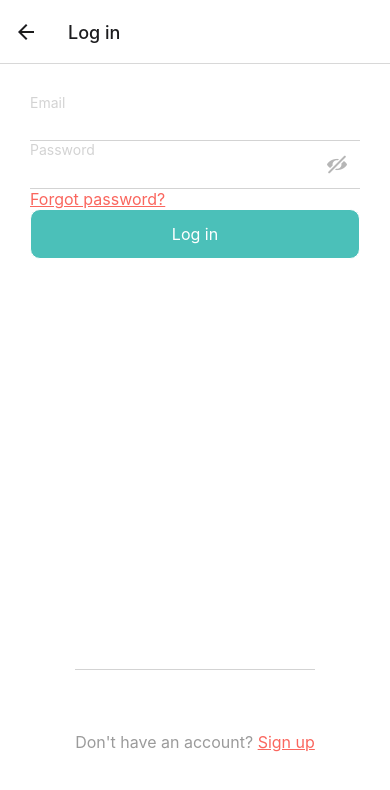
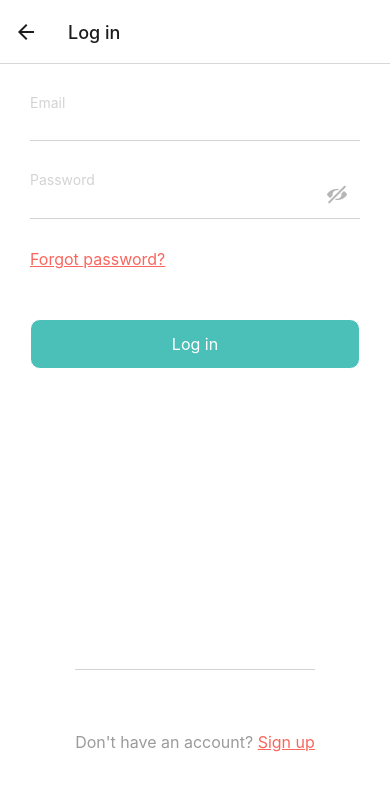
Before and after one commit to alvessteve/donation-mobile-app, a React Native app: screen /Login in a window 390 px wide. Shown: the top 790 px of the page. Built offline with nearby package versions, Linux system fonts and the light colour scheme.

Commit message:
refactor(login screen): refactor styles

```diff
--- a/src/views/design-system/link/Link.tsx
+++ b/src/views/design-system/link/Link.tsx
@@ -1,5 +1,5 @@
 import React, { ReactNode } from 'react';
-import { StyleSheet } from 'react-native';
+import { StyleProp, StyleSheet, TextStyle } from 'react-native';
 import Typography from '../typography/Typography';
 import { useTheme } from '../theme/ThemeContext';
 import { Theme } from '../theme/stylesheet';
@@ -14,15 +14,16 @@ const LinkStyle = (theme : Theme) => StyleSheet.create({
 type LinkType = {
   onPress: () => void
   label: ReactNode
+  style?: StyleProp<TextStyle>
 };
 
-export default function Link({ onPress, label } : LinkType) {
+export default function Link({ onPress, label, style = {} } : LinkType) {
   const theme = useTheme();
   return (
     <Typography
       onPress={onPress}
       type="h2"
-      style={LinkStyle(theme).typo}
+      style={[LinkStyle(theme).typo, style]}
       disabled={false}
     >
       {label}
--- a/src/views/design-system/password/PasswordInput.tsx
+++ b/src/views/design-system/password/PasswordInput.tsx
@@ -1,5 +1,7 @@
 import React, { useState } from 'react';
-import { StyleSheet, View } from 'react-native';
+import {
+  StyleProp, StyleSheet, View, ViewStyle,
+} from 'react-native';
 import Icon from 'react-native-vector-icons/Entypo';
 import Input from '../input/Input';
 import { useTheme } from '../theme/ThemeContext';
@@ -27,14 +29,15 @@ const PasswordInputStyle = (theme: Theme) => StyleSheet.create({
 
 type PasswordInputType = {
   placeholder? : string
+  style?: StyleProp<ViewStyle>
 };
 
-export default function PasswordInput({ placeholder = '' } : PasswordInputType) {
+export default function PasswordInput({ placeholder = '', style = {} } : PasswordInputType) {
   const [showPassword, setShowPassword] = useState<boolean>(true);
 
   const theme = useTheme();
   return (
-    <View style={PasswordInputStyle(theme).container}>
+    <View style={[PasswordInputStyle(theme).container, style]}>
       <Input
         placeholder={placeholder}
         containerStyle={PasswordInputStyle(theme).inputContainer}
--- a/src/views/screens/login/Login.tsx
+++ b/src/views/screens/login/Login.tsx
@@ -1,5 +1,5 @@
 import React, { ReactNode } from 'react';
-import { View } from 'react-native';
+import { StyleSheet, View } from 'react-native';
 import Input from '../../design-system/input/Input';
 import PasswordInput from '../../design-system/password/PasswordInput';
 import { Translation } from '../../../app/i18n/IntlProvider';
@@ -7,28 +7,40 @@ import Link from '../../design-system/link/Link';
 import Button from '../../design-system/button/Button';
 import Typography from '../../design-system/typography/Typography';
 import { useTheme } from '../../design-system/theme/ThemeContext';
+import { Theme } from '../../design-system/theme/stylesheet';
+
+const LoginScreenStyle = (theme: Theme) => StyleSheet.create({
+  container: {
+    backgroundColor: theme.palette.white,
+    flex: 1,
+    padding: 30,
+  },
+  formContainer: { flex: 4 },
+  space: { marginBottom: 30 },
+  link: { marginBottom: 50 },
+  linkContainer: {
+    flex: 1,
+    flexDirection: 'row',
+    alignItems: 'center',
+    alignSelf: 'center',
+    borderTopColor: theme.palette.lightgray,
+    borderTopWidth: 1,
+  },
+});
 
 export default function LoginScreen() {
   const link = (label: ReactNode) => <Link label={label} onPress={() => { console.log('Link sign up clicked'); }} />;
 
   const theme = useTheme();
   return (
-    <View style={{ backgroundColor: theme.palette.white, flex: 1, padding: 30 }}>
-      <View style={{ flex: 4 }}>
-        <Input label={<Translation id="login.email.label" />} />
-        <PasswordInput />
-        <Link onPress={() => {}} label={<Translation id="login.link.password" />} />
+    <View style={LoginScreenStyle(theme).container}>
+      <View style={LoginScreenStyle(theme).formContainer}>
+        <Input containerStyle={LoginScreenStyle(theme).space} label={<Translation id="login.email.label" />} />
+        <PasswordInput style={LoginScreenStyle(theme).space} />
+        <Link style={LoginScreenStyle(theme).link} onPress={() => {}} label={<Translation id="login.link.password" />} />
         <Button variant="secondary" title="Log in" onPress={() => {}} />
       </View>
-      <View style={{
-        flex: 1,
-        flexDirection: 'row',
-        alignItems: 'center',
-        alignSelf: 'center',
-        borderTopColor: theme.palette.lightgray,
-        borderTopWidth: 1,
-      }}
-      >
+      <View style={LoginScreenStyle(theme).linkContainer}>
         <Typography type="h2"><Translation id="login.signup.text" values={{ link }} /></Typography>
       </View>
     </View>
```
Also changed, not shown: 1 other file (tests, documents, lock files or other folders).
